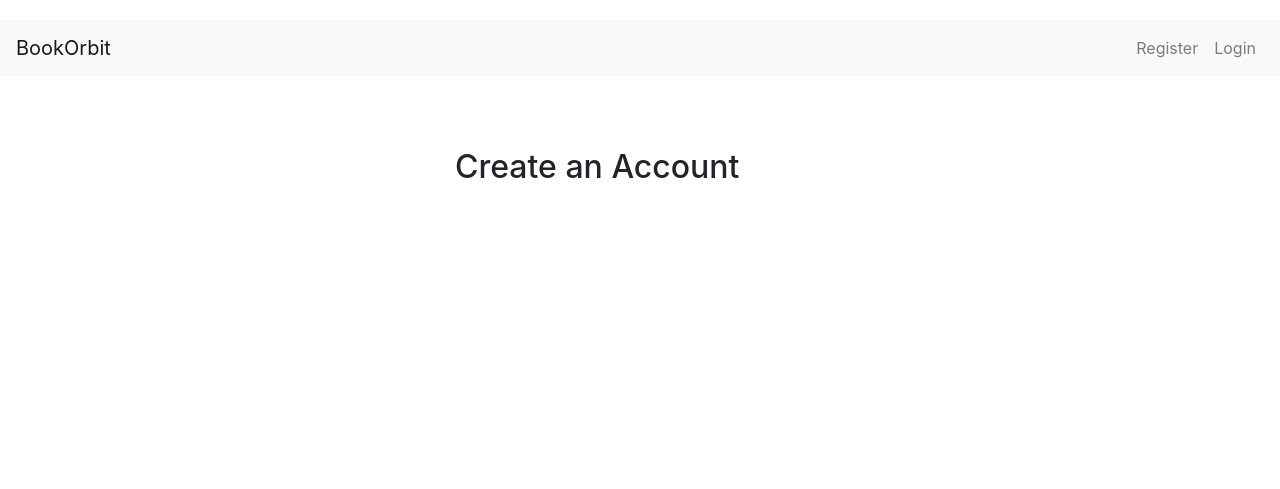
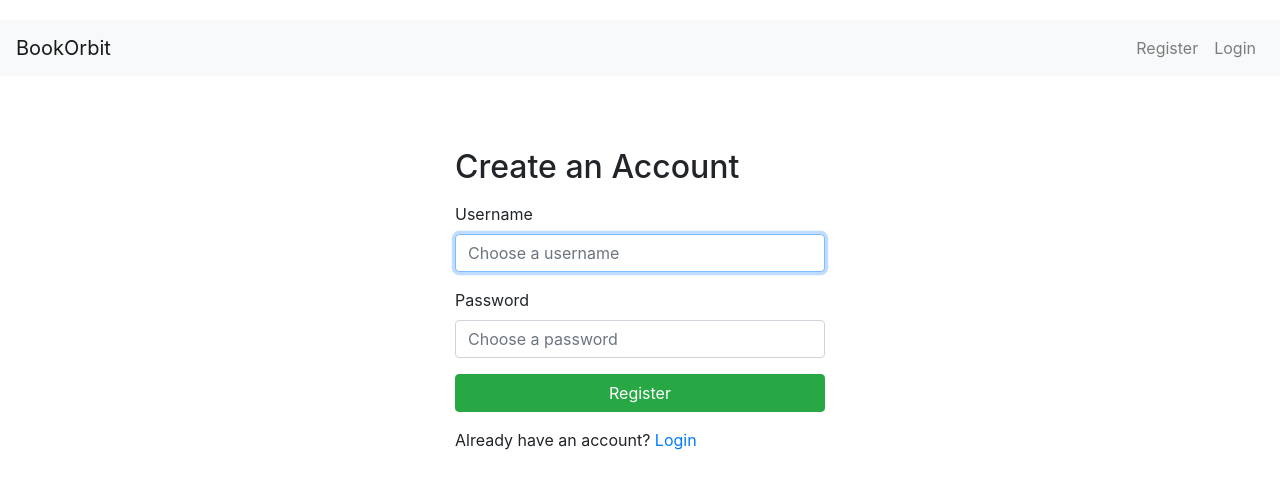
Before and after one commit to Divya-Bhavsar03/ENGO651_Advanced_Geospatial_Labs, a Flask app: page /register in a window 1280 px wide. Shown: the top 489 px of the page. Run offline with Flask 3, Linux system fonts and the light colour scheme; some libraries are stand-ins or nearby versions.

Commit message:
updated register page with form and submit button

```diff
--- a/Lab1/templates/register.html
+++ b/Lab1/templates/register.html
@@ -4,6 +4,24 @@
 <div class="row justify-content-center">
     <div class="col-md-6">
         <h2 class="mb-3 mt-5">Create an Account</h2>
+
+        <form action="/register" method="post">
+            <div class="form-group">
+                <label>Username</label>
+                <input autocomplete="off" autofocus class="form-control" type="text" name="username" placeholder="Choose a username" required>
+            </div>
+
+            <div class="form-group">
+                <label>Password</label>
+                <input class="form-control" type="password" name="password" placeholder="Choose a password" required>
+            </div>
+
+            <button class="btn btn-success btn-block" type="submit">Register</button>
+        </form>
+
+        <p class="mt-3">
+            Already have an account? <a href="/login">Login</a>
+        </p>
     </div>
 </div>
 {% endblock %}
```
